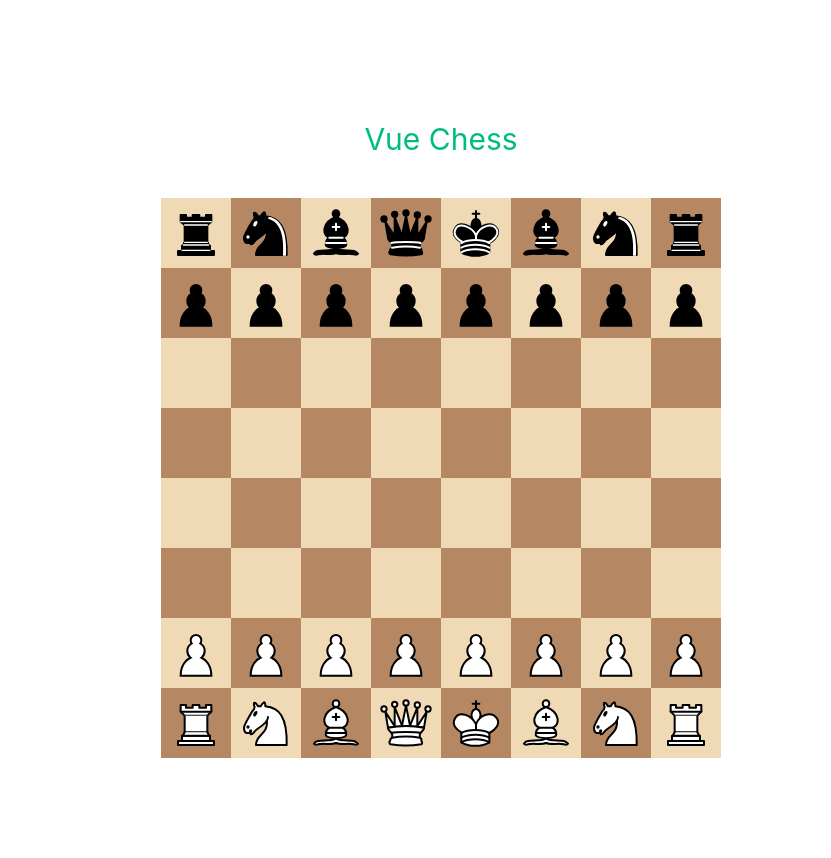
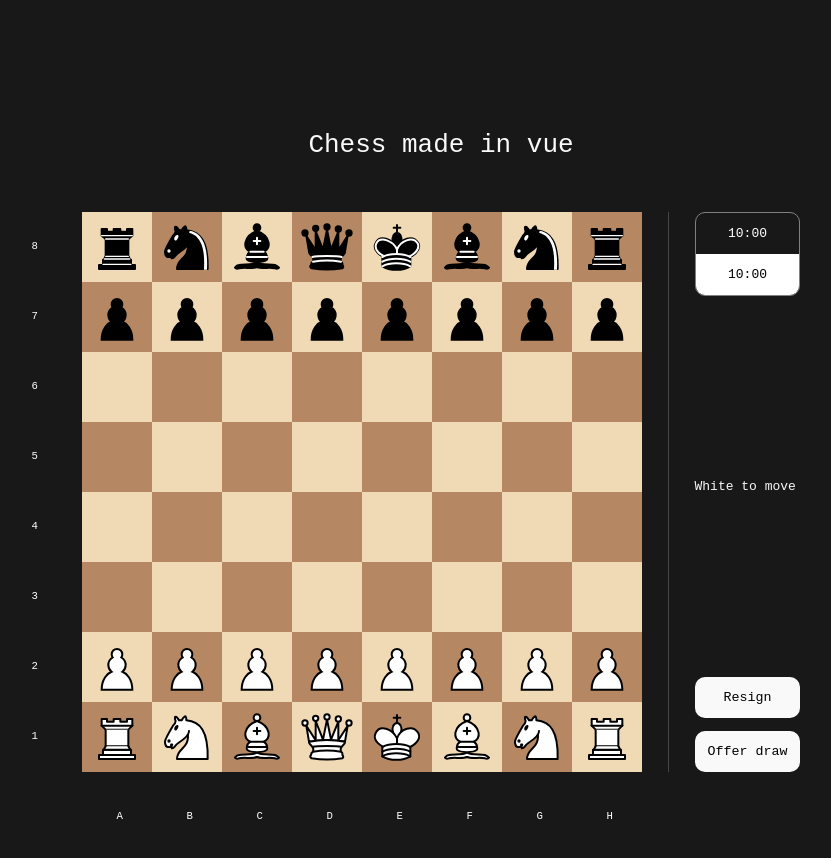
Before and after one commit to levistark/vue-chess, a Vue app: page / in a window 1280 px wide. Shown: the top 858 px of the page, without its empty margins (199-1030 px from the left). After the commit the page ends 822 px from the top, so only its background shows below. Built offline with nearby package versions, Linux system fonts and the light colour scheme.

Commit message:
started working on bishop logic

```diff
--- a/src/App.vue
+++ b/src/App.vue
@@ -1,25 +1,33 @@
 <script setup lang="ts">
 import ChessBoard from './components/ChessBoard.vue'
+import ChessInfo from './components/ChessInfo.vue'
 
 </script>
 
 <template>
 
   <div class="wrapper">
-    <h1 class="green">Vue Chess</h1>
-    <ChessBoard />
+    <h1 class="green">Chess made in vue</h1>
+    <div class="game">
+      <ChessBoard />
+      <ChessInfo />
+    </div>
   </div>
 </template>
 
 <style scoped>
 
 .wrapper {
-  width: 100%;
+  height: 100vh;
   display: flex;
   flex-direction: column;
-  justify-content: center;
   align-items: center;
-  gap: 2rem;
-  padding: 7rem 0;
+  gap: 4rem;
+  padding: 10rem 0;
+
+  .game {
+    display: flex;
+    gap: 2rem
+  }
 }
 </style>
--- a/src/assets/base.css
+++ b/src/assets/base.css
@@ -1,86 +1,14 @@
-/* color palette from <https://github.com/vuejs/theme> */
-:root {
-  --vt-c-white: #ffffff;
-  --vt-c-white-soft: #f8f8f8;
-  --vt-c-white-mute: #f2f2f2;
-
-  --vt-c-black: #181818;
-  --vt-c-black-soft: #222222;
-  --vt-c-black-mute: #282828;
-
-  --vt-c-indigo: #2c3e50;
-
-  --vt-c-divider-light-1: rgba(60, 60, 60, 0.29);
-  --vt-c-divider-light-2: rgba(60, 60, 60, 0.12);
-  --vt-c-divider-dark-1: rgba(84, 84, 84, 0.65);
-  --vt-c-divider-dark-2: rgba(84, 84, 84, 0.48);
-
-  --vt-c-text-light-1: var(--vt-c-indigo);
-  --vt-c-text-light-2: rgba(60, 60, 60, 0.66);
-  --vt-c-text-dark-1: var(--vt-c-white);
-  --vt-c-text-dark-2: rgba(235, 235, 235, 0.64);
-}
-
-/* semantic color variables for this project */
-:root {
-  --color-background: var(--vt-c-white);
-  --color-background-soft: var(--vt-c-white-soft);
-  --color-background-mute: var(--vt-c-white-mute);
-
-  --color-border: var(--vt-c-divider-light-2);
-  --color-border-hover: var(--vt-c-divider-light-1);
-
-  --color-heading: var(--vt-c-text-light-1);
-  --color-text: var(--vt-c-text-light-1);
-
-  --section-gap: 160px;
-}
-
-@media (prefers-color-scheme: dark) {
-  :root {
-    --color-background: var(--vt-c-black);
-    --color-background-soft: var(--vt-c-black-soft);
-    --color-background-mute: var(--vt-c-black-mute);
-
-    --color-border: var(--vt-c-divider-dark-2);
-    --color-border-hover: var(--vt-c-divider-dark-1);
-
-    --color-heading: var(--vt-c-text-dark-1);
-    --color-text: var(--vt-c-text-dark-2);
-  }
-}
-
 *,
 *::before,
 *::after {
   box-sizing: border-box;
   margin: 0;
   font-weight: normal;
+  font-family: monospace;
 }
 
 body {
   min-height: 100vh;
-  color: var(--color-text);
-  background: var(--color-background);
-  transition:
-    color 0.5s,
-    background-color 0.5s;
-  line-height: 1.6;
-  font-family:
-    Inter,
-    -apple-system,
-    BlinkMacSystemFont,
-    'Segoe UI',
-    Roboto,
-    Oxygen,
-    Ubuntu,
-    Cantarell,
-    'Fira Sans',
-    'Droid Sans',
-    'Helvetica Neue',
-    sans-serif;
-  font-size: 15px;
-  text-rendering: optimizeLegibility;
-  -webkit-font-smoothing: antialiased;
-  -moz-osx-font-smoothing: grayscale;
+  color: rgb(249, 249, 249);
+  background-color: rgb(24, 24, 24);
 }
--- a/src/assets/main.css
+++ b/src/assets/main.css
@@ -1,18 +1,4 @@
 @import './base.css';
-
-a,
-.green {
-  text-decoration: none;
-  color: hsla(160, 100%, 37%, 1);
-  transition: 0.4s;
-  padding: 3px;
-}
-
-@media (hover: hover) {
-  a:hover {
-    background-color: hsla(160, 100%, 37%, 0.2);
-  }
-}
 
 div {
   margin: 0;
@@ -21,3 +7,23 @@ div {
 .hidden {
   display: none;
 }
+
+:root {
+  --white: rgb(249, 249, 249);
+}
+
+button {
+  transition: all 0.3s;
+  outline: none;
+  padding: 1rem;
+  border: 0;
+  border-radius: 10px;
+  cursor: pointer;
+  background-color: var(--white);
+  color: black;
+
+  &:hover {
+    background-color: rgba(89, 89, 89, 0.508);
+    color: var(--white);
+  }
+}
--- /dev/null
+++ b/src/components/ChessClock.vue
@@ -0,0 +1,111 @@
+<script setup lang="ts">
+import { computed, onMounted, ref, watch } from 'vue';
+import { isWhiteToMove } from '@/stores';
+
+const whiteClock = ref({
+  time: 600,
+  increment: 0.00,
+  resume: function() {
+    this.increment = 0.1
+  },
+  start: function () {
+    setInterval(() => {
+      this.time -= this.increment
+    }, 100)
+  },
+  pause: function() {
+    this.increment = 0.00
+  }
+})
+const blackClock = ref({
+  time: 600,
+  increment: 0,
+  resume: function() {
+    this.increment = 0.1
+  },
+  start: function () {
+    setInterval(() => {
+      this.time -= this.increment
+    }, 100)
+  },
+  pause: function() {
+    this.increment = 0.00
+  }
+})
+
+const formatTime = (time: number): string => {
+  const minutes = Math.floor(time / 60);
+  const seconds = Math.floor(time % 60);
+  return `${minutes.toString().padStart(2, '0')}:${seconds.toString().padStart(2, '0')}`;
+};
+
+const whiteTime = computed(() => formatTime(whiteClock.value.time))
+const blackTime = computed(() => formatTime(blackClock.value.time))
+
+
+watch(isWhiteToMove, (boolean) => {
+  togglePlayPause(boolean)
+
+})
+
+function togglePlayPause(isWhiteToMove: boolean) {
+  if (isWhiteToMove) {
+    whiteClock.value.resume()
+    blackClock.value.pause()
+
+  } else {
+    whiteClock.value.pause()
+    blackClock.value.resume()
+  }
+}
+
+onMounted(() => {
+  whiteClock.value.start()
+  blackClock.value.start()
+})
+
+</script>
+
+<template>
+  <div>
+    <div class="clock">
+      <div class="black-clock time" :key="blackTime">{{ blackTime }}</div>
+      <div class="white-clock time" :key="whiteTime">{{ whiteTime }}</div>
+    </div>
+  </div>
+</template>
+
+<style scoped>
+
+div {
+  display: flex;
+  flex-direction: column;
+  align-items: center;
+  justify-content: center;
+
+  .clock {
+
+    border: solid 1px gray;
+    border-radius: 10px;
+    overflow: hidden;
+    width: 100%;
+
+    .time {
+      font-size: 1rem;
+      padding: 1rem;
+      width: 100%;
+      transition: all 0.1s;
+    }
+
+    .white-clock {
+      background-color: white;
+      color: black;
+    }
+
+    .black-clock {
+      color: white;
+    }
+  }
+
+}
+</style>
--- /dev/null
+++ b/src/components/ChessInfo.vue
@@ -0,0 +1,37 @@
+<script setup lang="ts">
+import ChessClock from './ChessClock.vue';
+import {isWhiteToMove, isKingInCheck} from '../stores'
+
+</script>
+
+<template>
+  <div class="game-info">
+    <ChessClock />
+    <div class="turn">
+      <p v-if="isWhiteToMove">White to move</p>
+      <p v-if="!isWhiteToMove">Black to move</p>
+    </div>
+    <div class="btn-container">
+      <button class="btn-resign">Resign</button>
+      <button class="btn-draw">Offer draw</button>
+    </div>
+
+  </div>
+</template>
+
+
+<style scoped>
+.game-info {
+  display: flex;
+  flex-direction: column;
+  justify-content: space-between;
+  border-left: 1px solid rgb(70, 70, 70);
+  padding-left: 2rem;
+
+  .btn-container {
+    display: flex;
+    flex-direction: column;
+    gap: 1rem;
+  }
+}
+</style>
--- a/src/components/ChessSquare.vue
+++ b/src/components/ChessSquare.vue
@@ -18,11 +18,11 @@
 import { computed, defineProps } from 'vue'
 import type { Square } from '../types'
 import ChessPiece from './ChessPiece.vue'
-import { possibleSquares, selectedSquare } from '@/stores'
+import { chessBoard, possibleSquares, selectedSquare, movePiece } from '@/stores'
 
 const props = defineProps<Square>()
 
-const isSelected = computed(() => selectedSquare.value === props.squareCoordinates)
+const isSelected = computed(() => selectedSquare.value?.squareCoordinates === props.squareCoordinates)
 
 const isPossibleSquare = computed(() => {
   if (possibleSquares.value.length > 0) {
@@ -38,7 +38,22 @@ const isPossibleSquare = computed(() => {
 })
 
 function handleClick() {
-  selectedSquare.value = props.squareCoordinates
+  if (isPossibleSquare.value) {
+    const toSquare = props
+
+    if (selectedSquare.value && selectedSquare.value.currentPiece.class !== '') {
+      movePiece(selectedSquare.value, toSquare)
+    }
+    // console.log(chessBoard.value[toSquare.squareCoordinates[0]][toSquare.squareCoordinates[1]].currentPiece.class)
+    return
+  }
+
+  if (possibleSquares.value.length > 0) {
+    selectedSquare.value = undefined
+    possibleSquares.value = []
+    return
+  }
+    selectedSquare.value = props
 }
 </script>
 
--- a/src/components/Pieces/BlackKnight.vue
+++ b/src/components/Pieces/BlackKnight.vue
@@ -1,5 +1,5 @@
 <template>
-  <svg xmlns="http://www.w3.org/2000/svg" viewBox="0 0 45 45" ref="element" @mousedown="handleClick">
+  <svg xmlns="http://www.w3.org/2000/svg" viewBox="0 0 45 45" ref="element" @click="handleClick">
     <g fill="none" fill-rule="evenodd" stroke="#000" stroke-width="1.5" stroke-linecap="round" stroke-linejoin="round">
       <path d="M22 10c10.5 1 16.5 8 16 29H15c0-9 10-6.5 8-21" fill="#000"/>
       <path d="M24 18c.38 2.91-5.55 7.37-8 9-3 2-2.82 4.34-5 4-1.042-.94 1.41-3.04 0-3-1 0 .19 1.23-1 2-1 0-4.003 1-4-4 0-2 6-12 6-12s1.89-1.9 2-3.5c-.73-.994-.5-2-.5-3 1-1 3 2.5 3 2.5h2s.78-1.992 2.5-3c1 0 1 3 1 3" fill="#000"/>
--- a/src/components/Pieces/WhiteQueen.vue
+++ b/src/components/Pieces/WhiteQueen.vue
@@ -1,5 +1,5 @@
 <template>
-  <svg xmlns="http://www.w3.org/2000/svg" viewBox="0 0 45 45" ref="element" @click="handleClick">
+  <svg xmlns="http://www.w3.org/2000/svg" viewBox="0 0 45 45" ref="element" @clickn="handleClick">
     <g fill="#fff" stroke="#000" stroke-width="1.5" stroke-linejoin="round">
       <path d="M8 12a2 2 0 1 1-4 0 2 2 0 1 1 4 0zM24.5 7.5a2 2 0 1 1-4 0 2 2 0 1 1 4 0zM41 12a2 2 0 1 1-4 0 2 2 0 1 1 4 0zM16 8.5a2 2 0 1 1-4 0 2 2 0 1 1 4 0zM33 9a2 2 0 1 1-4 0 2 2 0 1 1 4 0z"/>
       <path d="M9 26c8.5-1.5 21-1.5 27 0l2-12-7 11V11l-5.5 13.5-3-15-3 15-5.5-14V25L7 14l2 12z" stroke-linecap="butt"/>
--- a/src/components/pieceLogic.ts
+++ b/src/components/pieceLogic.ts
@@ -1,13 +1,5 @@
 import type { ChessBoard, Coordinates, Piece } from '@/types'
-export function movePiece(toCoordinate: Coordinates) {}
-
-export function isWhiteToMove(): boolean {
-  return false
-}
-
-export function isKingInCheck(): boolean {
-  return false
-}
+import { isWhiteToMove, isKingInCheck } from '@/stores'
 
 function trimArray(
   array: Array<Coordinates>,
@@ -29,97 +21,163 @@ function isFirstPawnMove(piece: Piece): boolean {
   }
 }
 
-function checkPawnCaptures(piece: Piece , chessBoard: ChessBoard): Array<Coordinates> {
+export function getPawnSquares(piece: Piece, chessBoard: ChessBoard): Array<Coordinates> {
+  const possibleSquares: Array<Coordinates> = []
+  let calculatedCoordinates: Array<Coordinates> = []
+  const isWhite = piece.class.includes('w')
+  const isFirstMove = isFirstPawnMove(piece)
+  const availableCaptures = getPawnCaptures(piece, chessBoard)
+
+  // If  turn is correct
+  if ((isWhiteToMove.value && isWhite) || (!isWhiteToMove.value && !isWhite)) {
+    const x = piece.coordinates[0]
+    const y = piece.coordinates[1]
+
+    // If white
+    if (isFirstMove && isWhite) {
+      calculatedCoordinates = [
+        [x, y-1], [x, y-2]
+      ]
+    } else if (isWhite) {
+      calculatedCoordinates = [
+        [x, y-1]
+      ]
+    }
+
+    // If black
+    if (isFirstMove && !isWhite) {
+      calculatedCoordinates = [
+        [x, y+1], [x, y+2]
+      ]
+    } else if (!isWhite) {
+      calculatedCoordinates = [
+        [x, y+1]
+      ]
+    }
+
+    if (isKingInCheck.value) {
+      // Check if it is possible to block/capture with pawn
+      // ...
+    } else {
+      // Add squares if they do not have blocking pieces of either color
+      calculatedCoordinates.forEach((c) => {
+        if (chessBoard[c[0]][c[1]].currentPiece.class.split('').length === 0) {
+          possibleSquares.push(c)
+        }
+      })
+    }
+  }
+
+  const allMoves = [...possibleSquares, ...availableCaptures]
+  return allMoves
+}
+
+function getPawnCaptures(piece: Piece , chessBoard: ChessBoard): Array<Coordinates> {
   const availableCaptures: Array<Coordinates> = []
   const isWhite = piece.class.split('')[0].includes('w')
   const c = piece.coordinates
 
   if (isWhite) {
-    const upperLeftC = [c[0]-1, c[1]-1]
-    const upperRightC = [c[0]+1, c[1]-1]
+    let upperLeftC: any[] = []
+    let upperRightC: any[] = []
 
-    // Om brädet innehåller en svart pjäs vid den övre vänstra/högra rutan
-    if (chessBoard[upperLeftC[0]][upperLeftC[1]].currentPiece.class.includes('b')) {
-      availableCaptures.push(upperLeftC as Coordinates)
-    } else if (chessBoard[upperRightC[0]][upperRightC[1]].currentPiece.class.includes('b')) {
-      // FORTSÄTT HÄR
+    if (c[0] > 0) upperLeftC = [c[0]-1, c[1]-1]
+    if (c[0] < 7) upperRightC = [c[0]+1, c[1]-1]
+
+    if (upperLeftC.length > 0) {
+      // Om rutan uppe i vänstra/högra övre hörnet innehåller en svart pjäs
+      if (chessBoard[upperLeftC[0]][upperLeftC[1]].currentPiece.class.includes('b'))
+        availableCaptures.push(upperLeftC as Coordinates)
+    }
+    if (upperRightC.length > 0) {
+      if (chessBoard[upperRightC[0]][upperRightC[1]].currentPiece.class.includes('b'))
+        availableCaptures.push(upperRightC as Coordinates)
     }
   } else {
-    // FORSÄTT SEDAN MED SVARTS LOGIK
+    let lowerLeftC: any[] = []
+    let lowerRightC: any[] = []
+
+    if (c[0] > 0) lowerLeftC = [c[0]-1, c[1]+1]
+    if (c[0] < 7) lowerRightC = [c[0]+1, c[1]+1]
+
+    if (lowerLeftC.length > 0) {
+      // Om rutan i vänstra/högra nedre hörnet innehåller en vit pjäs
+      if (chessBoard[lowerLeftC[0]][lowerLeftC[1]].currentPiece.class.includes('w'))
+        availableCaptures.push(lowerLeftC as Coordinates)
+    }
+
+    if (lowerRightC.length > 0) {
+      if (chessBoard[lowerRightC[0]][lowerRightC[1]].currentPiece.class.includes('w'))
+        availableCaptures.push(lowerRightC as Coordinates)
+    }
   }
-
-
   return availableCaptures
 }
 
-export function pawnSquares(piece: Piece, chessBoard: ChessBoard): Array<Coordinates> {
-  const possibleSquares: Array<Coordinates> = []
-  const whiteToMove = isWhiteToMove()
-  const kingInCheck = isKingInCheck()
-  const isWhite = piece.class.includes('w')
-  const isFirstMove = isFirstPawnMove(piece)
-  const canCapturePiece = checkPawnCaptures(piece, chessBoard)
-
-  if ((whiteToMove && isWhite) || (!whiteToMove && !isWhite)) {
-    let y = piece.coordinates[0]
-    let x = piece.coordinates[1]
-
-    if (isFirstMove && isWhite)
-      y -= 2
-    else if (isWhite)
-      y -= 1
-
-    if (isFirstMove && !isWhite)
-      y += 2
-    else if (!isWhite)
-      y += 1
-
-    if (canCapturePiece)
 
 
-    // let calculatedCoordinates: Array<Coordinates> = []
+export function getBishopSquares(piece: Piece, chessBoard: ChessBoard): Array<Coordinates> {
+  const possibleSquares: Array<Coordinates> = []
+  const isWhite = piece.class.includes('w')
 
-    // if (isWhite) {
-    //   calculatedCoordinates = [
-    //     [x, y-1]
-    //   ]
-    // }
-    // const limitedCoordinates = trimArray(calculatedCoordinates, 0, 8)
+  const availableCaptures: Array<Coordinates> = []
 
-    // if (kingInCheck) {
-    //   // Check if it is possible to block check with knight
-    // } else {
-    //   // Add squares if they are not the same color as the players turn
-    //   // And if it is included in the allSquares array,
-    //   limitedCoordinates.forEach((c) => {
-    //     if (isWhite) {
-    //       if (!chessBoard[c[0]][c[1]].currentPiece.class.includes('w')) {
-    //         possibleSquares.push(c)
-    //       }
-    //     } else {
-    //       if (!chessBoard[c[0]][c[1]].currentPiece.class.includes('b')) {
-    //         possibleSquares.push(c)
-    //       }
-    //     }
-    //   })
-    // }
+  if ((isWhiteToMove.value && isWhite) || (!isWhiteToMove.value && !isWhite)) {
+    //
+    const y = piece.coordinates[0]
+    const x = piece.coordinates[1]
+    const calculatedCoordinates: Array<Coordinates> = []
 
-    if (isFirstMove) {
-      // Check if first move and change available squares
+    if (isWhite) {
+      // Upper left
+      for (let i = 0; i < 8 - x; i++) {
+        calculatedCoordinates.push([x-i, y-i])
+      }
+
+      // Upper right
+      for (let i = 0; i < 8 - x; i++) {
+        calculatedCoordinates.push([x+i, y-i])
+      }
+
+      // Lower right
+      for (let i = 0; i < 8 - y; i++) {
+        calculatedCoordinates.push([x+i, y+i])
+      }
+
+      // Lower left
+      for (let i = 0; i < 8 - y; i++) {
+        calculatedCoordinates.push([x-i, y+i])
+      }
+
+      console.log(calculatedCoordinates.length) // loggar ut 14, varför?
+
+    } else {
+      //
     }
+
+
+
+    const limitedCoordinates = trimArray(calculatedCoordinates, 0, 8)
   }
 
   return possibleSquares
 }
 
-export function knightSquares(piece: Piece, chessBoard: ChessBoard): Array<Coordinates> {
+function getBishopCaptures(piece: Piece, chessBoard: ChessBoard) : Array<Coordinates> {
+  const availableCaptures: Array<Coordinates> = []
+  return availableCaptures
+}
+
+
+
+
+
+export function getKnightSquares(piece: Piece, chessBoard: ChessBoard): Array<Coordinates> {
   const possibleSquares: Array<Coordinates> = []
-  const whiteToMove = isWhiteToMove()
-  const kingInCheck = isKingInCheck()
   const isWhite = piece.class.includes('w')
 
   // If turn is correct
-  if ((whiteToMove && isWhite) || (!whiteToMove && !isWhite)) {
+  if ((isWhiteToMove.value && isWhite) || (!isWhiteToMove.value && !isWhite)) {
     const y = piece.coordinates[0]
     const x = piece.coordinates[1]
     const calculatedCoordinates: Array<Coordinates> = [
@@ -134,8 +192,9 @@ export function knightSquares(piece: Piece, chessBoard: ChessBoard): Array<Coord
     ]
     const limitedCoordinates = trimArray(calculatedCoordinates, 0, 8)
 
-    if (kingInCheck) {
-      // Check if it is possible to block check with knight
+    if (isKingInCheck.value) {
+      // Check if it is possible to block/capture with knight
+      // ...
     } else {
       // Add squares if they are not the same color as the players turn
       // And if it is included in the allSquares array,
@@ -152,6 +211,5 @@ export function knightSquares(piece: Piece, chessBoard: ChessBoard): Array<Coord
       })
     }
   }
-
   return possibleSquares
 }
--- a/src/stores.ts
+++ b/src/stores.ts
@@ -1,9 +1,32 @@
 import { ref } from "vue";
-import type { ChessBoard, Coordinates } from "./types";
+import type { ChessBoard, Coordinates, Square } from "./types";
 
 export const chessBoard = ref<ChessBoard>([[]])
-export const whiteToMove = ref(true)
-export const kingInCheck = ref(false)
+export const isWhiteToMove = ref(true)
+export const isKingInCheck = ref(false)
 export const moveCount = ref(0)
 export const possibleSquares = ref<Array<Coordinates>>([])
-export const selectedSquare = ref<Coordinates>()
+export const selectedSquare = ref<Square>()
+
+export function movePiece(fromSquare: Square, toSquare: Square) {
+  const fromX = fromSquare.squareCoordinates[0]
+  const fromY = fromSquare.squareCoordinates[1]
+  const toX = toSquare.squareCoordinates[0]
+  const toY = toSquare.squareCoordinates[1]
+
+  try {
+    // Add piece to destination square
+    chessBoard.value[toX][toY].currentPiece.class = fromSquare.currentPiece.class
+
+    // Remove piece from origin square
+    chessBoard.value[fromX][fromY].currentPiece.class = ''
+
+  } catch (error) {
+    console.log(error)
+  } finally {
+    // Clear possibleSquares and selectedSquare
+    isWhiteToMove.value = !isWhiteToMove.value
+    possibleSquares.value = []
+    selectedSquare.value = undefined
+  }
+}
```
Also changed, not shown: src/components/ChessPiece.vue (+18 -16 lines), src/assets/logo.svg (deleted), src/components/notes.txt.
